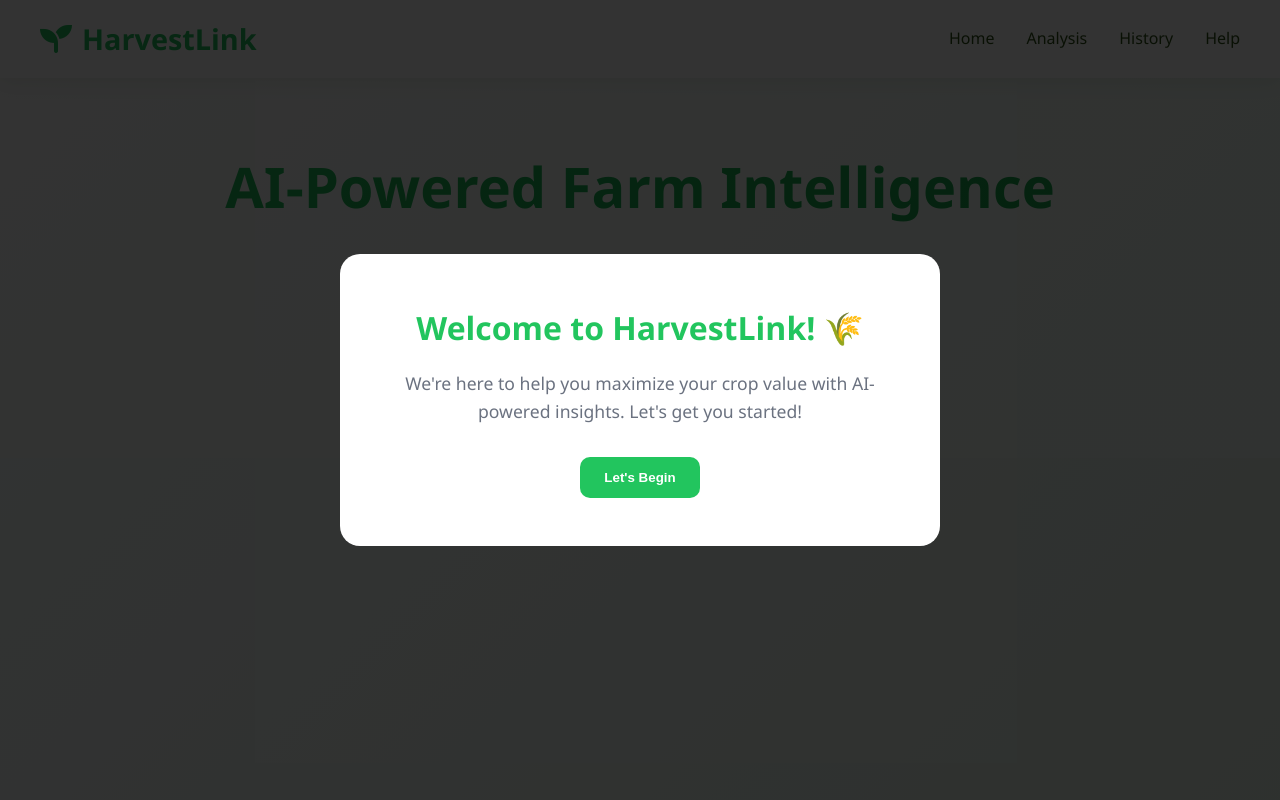
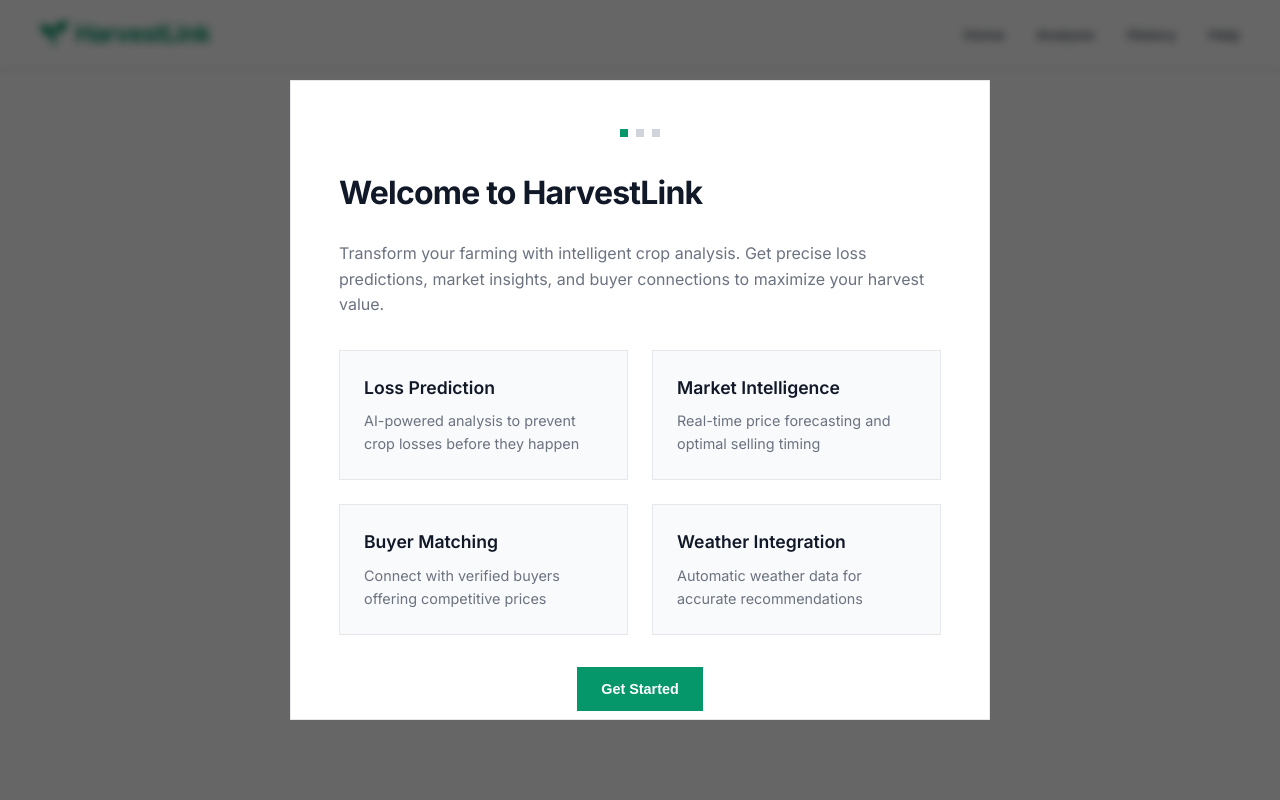
Before and after one commit to Brian454-nexus/harvestlink, a Flask app: page / in a window 1280 px wide. Run offline with Flask 3, Linux system fonts and the light colour scheme.

Commit message:
Major UX redesign: professional fonts, sharp edges, improved onboarding with progress indicators and feature cards

```diff
--- a/templates/index.html
+++ b/templates/index.html
@@ -7,6 +7,8 @@
     <link href="https://cdnjs.cloudflare.com/ajax/libs/font-awesome/6.0.0/css/all.min.css" rel="stylesheet">
     <script src="https://cdn.jsdelivr.net/npm/chart.js"></script>
     <style>
+        @import url('https://fonts.googleapis.com/css2?family=Inter:wght@300;400;500;600;700&family=JetBrains+Mono:wght@400;500&display=swap');
+
         * {
             margin: 0;
             padding: 0;
@@ -14,10 +16,11 @@
         }
 
         body {
-            font-family: 'Segoe UI', Tahoma, Geneva, Verdana, sans-serif;
-            background: linear-gradient(135deg, #f8fffe 0%, #e8f5e8 100%);
-            color: #2d5016;
-            line-height: 1.6;
+            font-family: 'Inter', -apple-system, BlinkMacSystemFont, 'Segoe UI', sans-serif;
+            background: #ffffff;
+            color: #1a1a1a;
+            line-height: 1.5;
+            font-weight: 400;
         }
 
         .container {
@@ -28,11 +31,12 @@
 
         /* Header */
         .header {
-            background: white;
-            box-shadow: 0 2px 20px rgba(45, 80, 22, 0.1);
+            background: #ffffff;
+            border-bottom: 1px solid #e5e7eb;
             position: sticky;
             top: 0;
             z-index: 1000;
+            box-shadow: 0 1px 3px rgba(0, 0, 0, 0.1);
         }
 
         .nav {
@@ -45,14 +49,15 @@
         .logo {
             display: flex;
             align-items: center;
-            font-size: 1.8rem;
-            font-weight: bold;
-            color: #22c55e;
+            font-size: 1.5rem;
+            font-weight: 700;
+            color: #059669;
+            letter-spacing: -0.025em;
         }
 
         .logo i {
-            margin-right: 10px;
-            font-size: 2rem;
+            margin-right: 8px;
+            font-size: 1.75rem;
         }
 
         .nav-links {
@@ -63,57 +68,61 @@
 
         .nav-links a {
             text-decoration: none;
-            color: #2d5016;
+            color: #374151;
             font-weight: 500;
-            transition: color 0.3s;
+            font-size: 0.9rem;
+            transition: color 0.2s;
+            padding: 0.5rem 0;
         }
 
         .nav-links a:hover {
-            color: #22c55e;
+            color: #059669;
         }
 
         /* Hero Section */
         .hero {
             text-align: center;
-            padding: 4rem 0;
-            background: linear-gradient(135deg, #ffffff 0%, #f0fdf4 100%);
+            padding: 6rem 0 4rem;
+            background: #ffffff;
+            border-bottom: 1px solid #f3f4f6;
         }
 
         .hero h1 {
-            font-size: 3.5rem;
-            margin-bottom: 1rem;
-            background: linear-gradient(135deg, #22c55e, #16a34a);
-            -webkit-background-clip: text;
-            -webkit-text-fill-color: transparent;
-            background-clip: text;
+            font-size: 3rem;
+            font-weight: 700;
+            margin-bottom: 1.5rem;
+            color: #111827;
+            letter-spacing: -0.025em;
+            line-height: 1.1;
         }
 
         .hero p {
-            font-size: 1.2rem;
+            font-size: 1.125rem;
             color: #6b7280;
-            margin-bottom: 2rem;
+            margin-bottom: 3rem;
             max-width: 600px;
             margin-left: auto;
             margin-right: auto;
+            font-weight: 400;
         }
 
         .cta-button {
-            background: linear-gradient(135deg, #22c55e, #16a34a);
+            background: #059669;
             color: white;
             padding: 1rem 2rem;
             border: none;
-            border-radius: 50px;
-            font-size: 1.1rem;
+            font-size: 1rem;
             font-weight: 600;
             cursor: pointer;
-            transition: transform 0.3s, box-shadow 0.3s;
+            transition: all 0.2s;
             text-decoration: none;
             display: inline-block;
+            letter-spacing: -0.025em;
         }
 
         .cta-button:hover {
-            transform: translateY(-2px);
-            box-shadow: 0 10px 25px rgba(34, 197, 94, 0.3);
+            background: #047857;
+            transform: translateY(-1px);
         }
 
         /* Onboarding Flow */
@@ -124,19 +133,22 @@
             left: 0;
             width: 100%;
             height: 100%;
-            background: rgba(0, 0, 0, 0.8);
+            background: rgba(0, 0, 0, 0.6);
             z-index: 2000;
             align-items: center;
             justify-content: center;
+            backdrop-filter: blur(4px);
         }
 
         .onboarding-content {
-            background: white;
-            border-radius: 20px;
+            background: #ffffff;
             padding: 3rem;
-            max-width: 600px;
-            text-align: center;
+            max-width: 700px;
+            width: 90%;
+            max-height: 80vh;
+            overflow-y: auto;
             position: relative;
+            border: 1px solid #e5e7eb;
         }
 
         .onboarding-step {
@@ -148,41 +160,99 @@
         }
 
         .onboarding h2 {
-            color: #22c55e;
-            margin-bottom: 1rem;
+            color: #111827;
+            margin-bottom: 1.5rem;
             font-size: 2rem;
+            font-weight: 700;
+            letter-spacing: -0.025em;
         }
 
         .onboarding p {
             color: #6b7280;
             margin-bottom: 2rem;
+            font-size: 1rem;
+            line-height: 1.6;
+        }
+
+        .onboarding-features {
+            display: grid;
+            grid-template-columns: repeat(auto-fit, minmax(200px, 1fr));
+            gap: 1.5rem;
+            margin: 2rem 0;
+        }
+
+        .feature-card {
+            padding: 1.5rem;
+            border: 1px solid #e5e7eb;
+            background: #f9fafb;
+        }
+
+        .feature-card h3 {
             font-size: 1.1rem;
+            font-weight: 600;
+            color: #111827;
+            margin-bottom: 0.5rem;
+        }
+
+        .feature-card p {
+            font-size: 0.9rem;
+            color: #6b7280;
+            margin: 0;
         }
 
         .onboarding-buttons {
             display: flex;
             gap: 1rem;
             justify-content: center;
+            margin-top: 2rem;
         }
 
         .btn-primary {
-            background: #22c55e;
+            background: #059669;
             color: white;
-            padding: 0.8rem 1.5rem;
+            padding: 0.875rem 1.5rem;
             border: none;
-            border-radius: 10px;
+            font-weight: 600;
             cursor: pointer;
-            font-weight: 600;
+            font-size: 0.9rem;
+            transition: background-color 0.2s;
+        }
+
+        .btn-primary:hover {
+            background: #047857;
         }
 
         .btn-secondary {
             background: #f3f4f6;
             color: #374151;
-            padding: 0.8rem 1.5rem;
-            border: none;
-            border-radius: 10px;
+            padding: 0.875rem 1.5rem;
+            border: 1px solid #d1d5db;
+            font-weight: 600;
             cursor: pointer;
-            font-weight: 600;
+            font-size: 0.9rem;
+            transition: all 0.2s;
+        }
+
+        .btn-secondary:hover {
+            background: #e5e7eb;
+        }
+
+        .progress-indicator {
+            display: flex;
+            justify-content: center;
+            gap: 0.5rem;
+            margin-bottom: 2rem;
+        }
+
+        .progress-dot {
+            width: 8px;
+            height: 8px;
+            background: #d1d5db;
+            transition: background-color 0.2s;
+        }
+
+        .progress-dot.active {
+            background: #059669;
         }
 
         /* Main Content */
@@ -833,35 +909,95 @@
     <!-- Onboarding Flow -->
     <div class="onboarding" id="onboarding">
         <div class="onboarding-content">
+            <div class="progress-indicator">
+                <div class="progress-dot active" id="dot1"></div>
+                <div class="progress-dot" id="dot2"></div>
+                <div class="progress-dot" id="dot3"></div>
+            </div>
+
             <!-- Step 1: Welcome -->
             <div class="onboarding-step active" id="step1">
-                <h2>Welcome to HarvestLink! 🌾</h2>
-                <p>We're here to help you maximize your crop value with AI-powered insights. Let's get you started!</p>
+                <h2>Welcome to HarvestLink</h2>
+                <p>Transform your farming with intelligent crop analysis. Get precise loss predictions, market insights, and buyer connections to maximize your harvest value.</p>
+
+                <div class="onboarding-features">
+                    <div class="feature-card">
+                        <h3>Loss Prediction</h3>
+                        <p>AI-powered analysis to prevent crop losses before they happen</p>
+                    </div>
+                    <div class="feature-card">
+                        <h3>Market Intelligence</h3>
+                        <p>Real-time price forecasting and optimal selling timing</p>
+                    </div>
+                    <div class="feature-card">
+                        <h3>Buyer Matching</h3>
+                        <p>Connect with verified buyers offering competitive prices</p>
+                    </div>
+                    <div class="feature-card">
+                        <h3>Weather Integration</h3>
+                        <p>Automatic weather data for accurate recommendations</p>
+                    </div>
+                </div>
+
                 <div class="onboarding-buttons">
-                    <button class="btn-primary" onclick="nextStep()">Let's Begin</button>
+                    <button class="btn-primary" onclick="nextStep()">Get Started</button>
                 </div>
             </div>
 
             <!-- Step 2: How it works -->
             <div class="onboarding-step" id="step2">
-                <h2>How HarvestLink Works 🤖</h2>
-                <p>Simply tell us about your crop, and our AI will analyze:</p>
-                <ul style="text-align: left; margin: 2rem 0;">
-                    <li>📊 Loss predictions and prevention</li>
-                    <li>💰 Market prices and timing</li>
-                    <li>🤝 Buyer matching</li>
-                    <li>🌤️ Weather-based recommendations</li>
-                </ul>
+                <h2>How It Works</h2>
+                <p>Our system combines advanced AI with real-world farming data to provide actionable insights:</p>
+
+                <div class="onboarding-features">
+                    <div class="feature-card">
+                        <h3>1. Input Your Crop Data</h3>
+                        <p>Select crop type, quantity, location, and harvest timing</p>
+                    </div>
+                    <div class="feature-card">
+                        <h3>2. AI Analysis</h3>
+                        <p>Advanced algorithms analyze weather, market, and storage conditions</p>
+                    </div>
+                    <div class="feature-card">
+                        <h3>3. Get Recommendations</h3>
+                        <p>Receive specific actions to minimize losses and maximize profits</p>
+                    </div>
+                    <div class="feature-card">
+                        <h3>4. Connect with Buyers</h3>
+                        <p>Access verified buyers ready to purchase your crop</p>
+                    </div>
+                </div>
+
                 <div class="onboarding-buttons">
                     <button class="btn-secondary" onclick="prevStep()">Back</button>
-                    <button class="btn-primary" onclick="nextStep()">Got it!</button>
+                    <button class="btn-primary" onclick="nextStep()">Continue</button>
                 </div>
             </div>
 
             <!-- Step 3: Ready to start -->
             <div class="onboarding-step" id="step3">
-                <h2>Ready to Analyze Your Crop! 🚀</h2>
-                <p>We'll guide you through each step. Just provide the essential information about your crop.</p>
+                <h2>Ready to Begin</h2>
+                <p>You're all set! Start by analyzing your first crop. The process is simple and takes less than 2 minutes.</p>
+
+                <div class="onboarding-features">
+                    <div class="feature-card">
+                        <h3>Save Your Analysis</h3>
+                        <p>All your crop analyses are automatically saved for future reference</p>
+                    </div>
+                    <div class="feature-card">
+                        <h3>Multiple Crops</h3>
+                        <p>Analyze as many different crops as you have</p>
+                    </div>
+                    <div class="feature-card">
+                        <h3>AI Assistant</h3>
+                        <p>Get personalized advice through our intelligent chatbot</p>
+                    </div>
+                    <div class="feature-card">
+                        <h3>Regular Updates</h3>
+                        <p>Receive updated recommendations as conditions change</p>
+                    </div>
+                </div>
+
                 <div class="onboarding-buttons">
                     <button class="btn-secondary" onclick="prevStep()">Back</button>
                     <button class="btn-primary" onclick="completeOnboarding()">Start Analysis</button>
@@ -1183,14 +1319,18 @@
 
         function nextStep() {
             document.getElementById(`step${currentStep}`).classList.remove('active');
+            document.getElementById(`dot${currentStep}`).classList.remove('active');
             currentStep++;
             document.getElementById(`step${currentStep}`).classList.add('active');
+            document.getElementById(`dot${currentStep}`).classList.add('active');
         }
 
         function prevStep() {
             document.getElementById(`step${currentStep}`).classList.remove('active');
+            document.getElementById(`dot${currentStep}`).classList.remove('active');
             currentStep--;
             document.getElementById(`step${currentStep}`).classList.add('active');
+            document.getElementById(`dot${currentStep}`).classList.add('active');
         }
 
         function completeOnboarding() {
```
Also changed, not shown: other parts of templates/index.html (+38 -32 lines).
